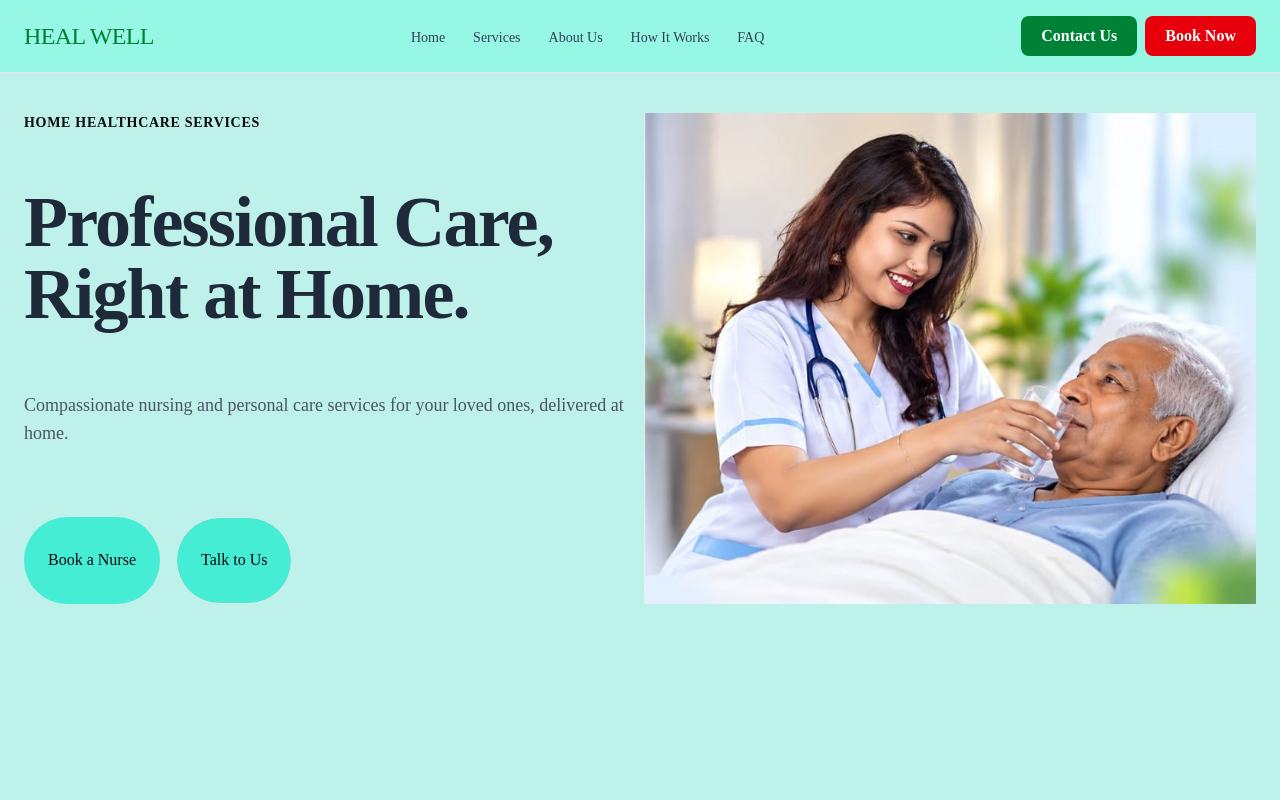
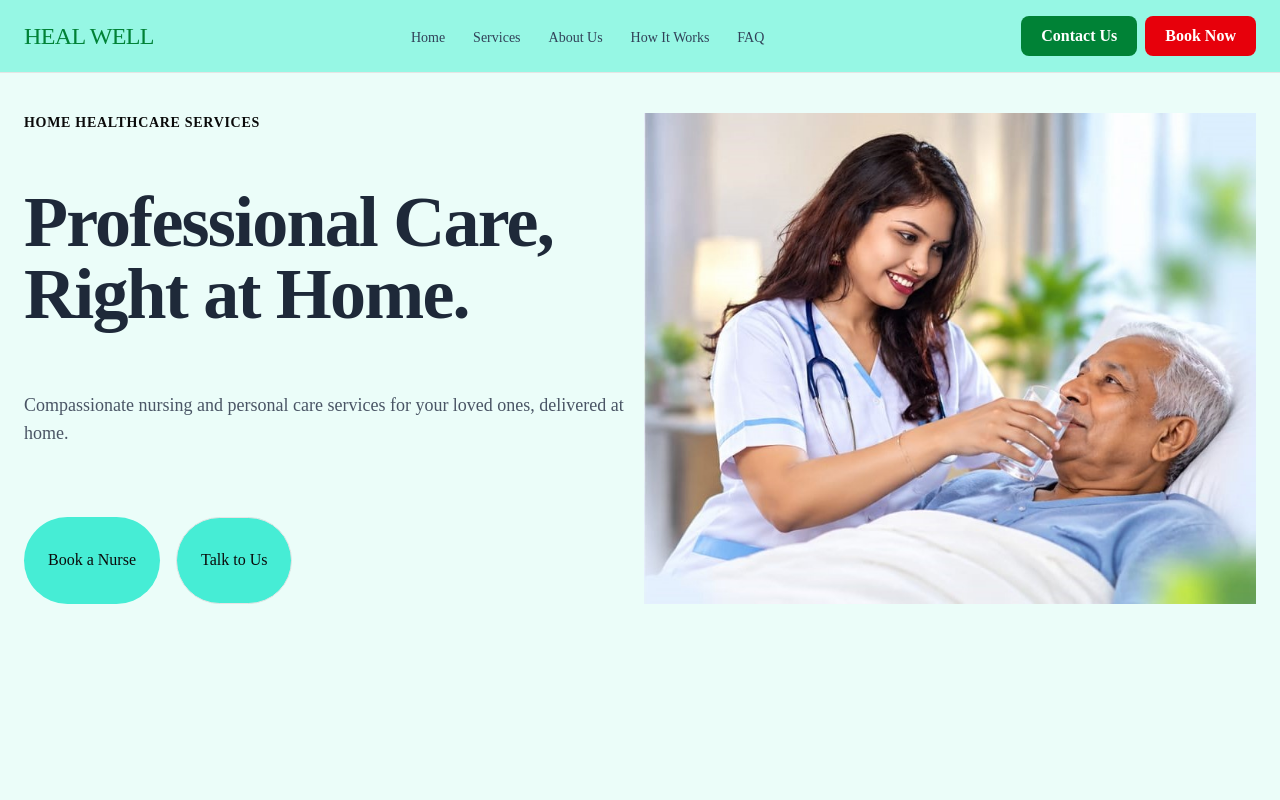
Before and after one commit to SurajKrSaw/Heal-Well, a Next.js app: page / in a window 1280 px wide. Shown: the top 800 px of the page. Built offline with nearby package versions, Linux system fonts and the light colour scheme.

Commit message:
Changed the bg color of app and the footer

```diff
--- a/app/globals.css
+++ b/app/globals.css
@@ -49,7 +49,7 @@
 }
 
 :root {
-  --background: oklch(92.006% 0.05412 184.858);
+  --background: oklch(0.98 0.02 180);
   --foreground: oklch(0.145 0 0);
   --card: oklch(1 0 0);
   --card-foreground: oklch(0.145 0 0);
--- a/components/footer.tsx
+++ b/components/footer.tsx
@@ -2,7 +2,7 @@ import Link from "next/link";
 
 const Footer = () => {
   return (
-    <footer className="border-t bg-teal-150">
+    <footer className="border-t bg-teal-100">
       <div className="mx-auto max-w-7xl px-6 pt-12">
         {/* Brand */}
         <div className="mb-10">
```
